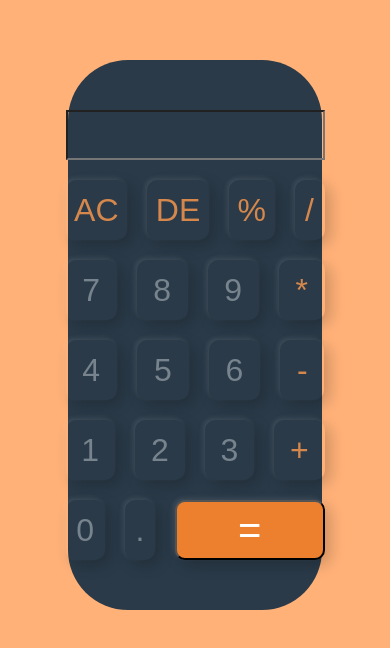
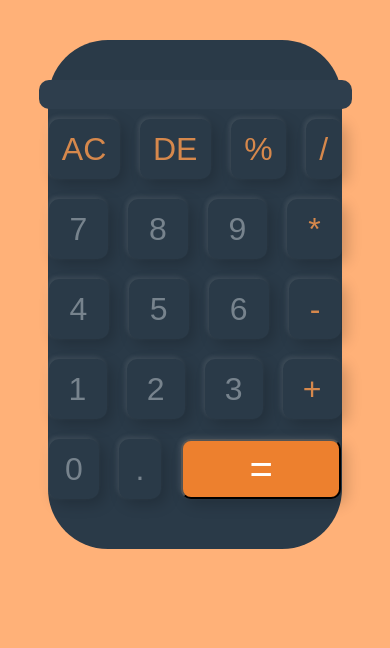
Before and after one commit to Trntannan/calc, a plain HTML site: page index.html in a window 390 px wide. Drawn offline with Linux system fonts and the light colour scheme.

Commit message:
added styling, began media queries

```diff
--- a/index.html
+++ b/index.html
@@ -1,10 +1,10 @@
 <!DOCTYPE html>
 <html lang="en">
   <head>
-      <meta charset="UTF-8">
-      <meta name="viewport" content="width=device-width, initial-scale=1.0">
-      <link rel="stylesheet" href="main.css">
-      <title>calculator</title>
+    <meta charset="UTF-8">
+    <meta name="viewport" content="width=device-width, initial-scale=1.0">
+    <link rel="stylesheet" href="main.css">
+    <title>calculator</title>
   </head>
   <body class="dark-mode">
     <div class="calculator">
@@ -14,7 +14,7 @@
         </div>
         <div>
           <input type="button" value="AC" id="clearButton" onclick="clearDisplay()" class="operator orange">
-          <input type="button" value="DE" id="backspace" onclick="display.value = display.value.toString().slice(0,-1)" class="operator orange">
+          <input type="button" value="DE" id="backspace" onclick="deleteLastEntry()" class="operator orange">
           <input type="button" value="%" onclick="display.value += '%' " class="operator orange">
           <input type="button" value="/" onclick="display.value += '/' " class="operator orange">
         </div>
--- a/main.css
+++ b/main.css
@@ -21,10 +21,6 @@ form > div {
     display: flex;
     flex-direction: row;
     justify-content: space-between;
-    /* align-items: stretch; */
-    /* flex-grow: 1; */
-    /* max-height: ; */
-    /* flex-shrink: 1; */
 }
 
 
@@ -58,29 +54,14 @@ form > div {
     color: white;
 }
 
-.screen {
-    /* background-color: #2e3e4d;
-    border-radius:  10px; */
-    margin: 10px;
-    /* display: flex; */
-    /* flex-direction: column; */
-    /* justify-content: space-between; */
-    /* padding-bottom:  10px; */
-    min-height:  50px;
-    max-width: 270vw;
-    /* box-shadow: -2px -2px 5px rgba(255, 255, 255, 0.1),
-        5px 5px 15px rgba(0, 0, 0, 0.2);  */
-}
 
 #display {
-    /* border: 0;
-    outline: 0; */
+    border-radius: 10px;
     font-size:  5vw;
     text-align: right;
     color: #fff;
-    /* min-height:  30px;  */
-    /* margin-bottom:  10px;  */
-    background-color: transparent;
+    background-color: #2e3e4d;
+    border-width: 0;
 }
 
 
@@ -99,28 +80,29 @@ form > div {
 }
 
 
-/* @media (max-width:   600px) {
-    .calculator input {
-        font-size:  1.5rem;
-        width:  50px;
-        height:  50px;
+@media (max-width: 425px) {
+    .calculator {
+        margin: 20px;
     }
-    #equals {
-        font-size:  2rem;
-        width:  120px;
-        height:  50px;
+    #display {
+        font-size: 8vw;
     }
-} */
+}
 
-/* @media (min-width:   1200px) {
-    .calculator input {
-        font-size:  2.5rem;
-        width:  70px;
-        height:  70px;
+@media (max-width: 768px) {
+    .calculator {
+        margin: 40px;
     }
-    #equals {
-        font-size:  3rem;
-        width:  160px;
-        height:  70px;
+    #display {
+        font-size: 6vw;
     }
-} */
+}
+
+@media (min-width: 769px) {
+    .calculator {
+        margin: 60px;
+    }
+    #display {
+        font-size: 5vw;
+    }
+}
```
Also changed, not shown: script.js (line endings or trailing spaces).
